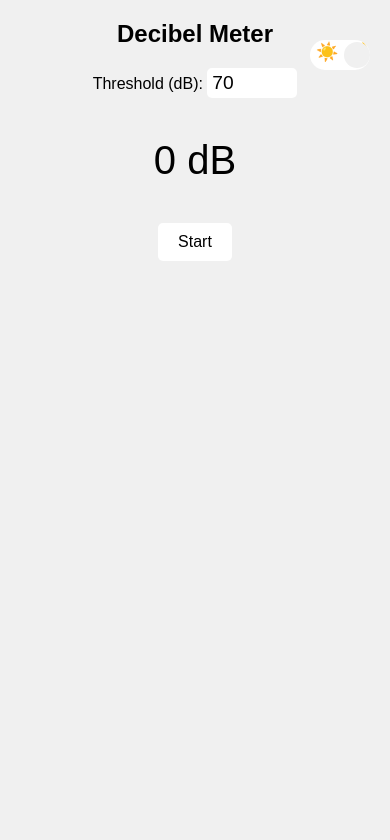
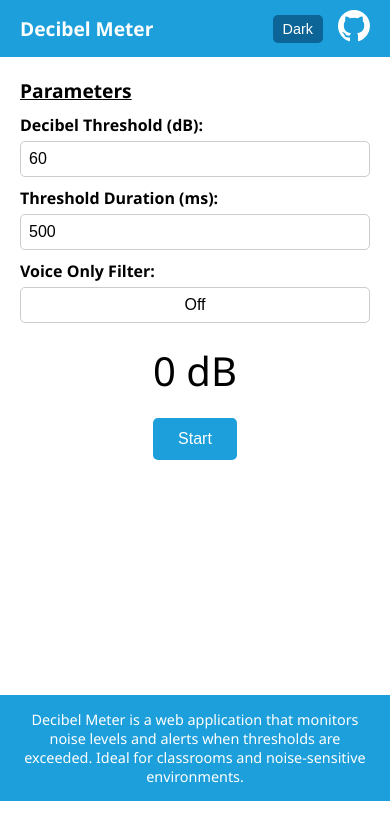
Before and after one commit to Faywyn/decibel-threshold-alert, a plain HTML site: page index.html in a window 390 px wide. Drawn offline with Linux system fonts and the light colour scheme.

Commit message:
Update style && change params

```diff
--- a/app.js
+++ b/app.js
@@ -2,14 +2,41 @@
 const startButton = document.getElementById('startButton');
 const decibelLevelDisplay = document.getElementById('decibelLevel');
 const thresholdInput = document.getElementById('threshold');
+const thresholdDurationInput = document.getElementById('thresholdDuration');
 const themeToggle = document.getElementById('themeToggle');
+const voiceOnlyToggle = document.getElementById('voiceOnlyToggle');
 
 // Variables
 let isRunning = false;
 window.rafID = null;
 window.aboveThresholdStartTime = null;
-window.thresholdDuration = 2000; // Duration in milliseconds
+window.thresholdDuration = parseInt(thresholdDurationInput.value); // Duration in milliseconds
 let wakeLock = null;
+
+// Update thresholdDuration when input changes
+thresholdDurationInput.addEventListener('input', () => {
+  window.thresholdDuration = parseInt(thresholdDurationInput.value);
+});
+
+// Voice Only filter flag
+window.voiceOnly = false;
+
+// Voice Only toggle button event listener
+voiceOnlyToggle.addEventListener('click', () => {
+  window.voiceOnly = !window.voiceOnly;
+  if (window.voiceOnly) {
+    voiceOnlyToggle.textContent = 'On';
+    voiceOnlyToggle.classList.add('active');
+    voiceOnlyToggle.classList.remove('inactive');
+  } else {
+    voiceOnlyToggle.textContent = 'Off';
+    voiceOnlyToggle.classList.add('inactive');
+    voiceOnlyToggle.classList.remove('active');
+  }
+  if (isRunning && window.updateFilterType) {
+    window.updateFilterType(window.voiceOnly);
+  }
+});
 
 // Chart variables
 const canvas = document.getElementById('decibelChart');
@@ -72,9 +99,9 @@ function updateChart(decibelValue, threshold) {
 
   // Set line style based on theme
   if (document.body.classList.contains('dark-mode')) {
-    ctx.strokeStyle = '#00bfff'; // Light blue for dark mode
+    ctx.strokeStyle = '#85d0f4'; // Lighter picton-blue for dark mode
   } else {
-    ctx.strokeStyle = '#0077ff'; // Blue for light mode
+    ctx.strokeStyle = '#0e7fbb'; // Darker picton-blue for light mode
   }
   ctx.lineWidth = 2;
   ctx.stroke();
@@ -127,16 +154,18 @@ document.addEventListener('visibilitychange', async () => {
 // Check for saved theme in localStorage
 if (localStorage.getItem('theme') === 'dark') {
   document.body.classList.add('dark-mode');
-  themeToggle.checked = true;
+  themeToggle.textContent = 'Light';
 }
 
 // Theme toggle event listener
-themeToggle.addEventListener('change', () => {
+themeToggle.addEventListener('click', () => {
   document.body.classList.toggle('dark-mode');
   if (document.body.classList.contains('dark-mode')) {
     localStorage.setItem('theme', 'dark');
+    themeToggle.textContent = 'Light';
   } else {
     localStorage.setItem('theme', 'light');
+    themeToggle.textContent = 'Dark';
   }
 });
 
--- a/index.html
+++ b/index.html
@@ -5,34 +5,77 @@
   <meta charset="UTF-8">
   <title>Decibel Meter</title>
   <meta name="viewport" content="width=device-width, initial-scale=1.0">
-  <!-- Link to the updated CSS file -->
+  <!-- Link to the CSS file -->
   <link rel="stylesheet" href="style.css">
 </head>
 
 <body>
+  <!-- Header with application name, GitHub link, and theme toggle button -->
+  <header>
+    <h1>Decibel Meter</h1>
+    <div class="header-controls">
+      <!-- Theme toggle button -->
+      <button id="themeToggle" class="theme-button">Dark</button>
+      <!-- GitHub link -->
+      <a href="https://github.com/Faywyn/decibel-threshold-alert" target="_blank" class="github-link" aria-label="GitHub Repository">
+        <!-- GitHub Logo SVG -->
+        <svg height="32" viewBox="0 0 16 16" version="1.1" width="32" aria-hidden="true">
+          <path fill-rule="evenodd" fill="currentColor" d="M8 0C3.58 0 0 3.58 0 8c0 3.54 2.29
+            6.53 5.47 7.59.4.07.55-.17.55-.38
+            0-.19-.01-.82-.01-1.49-2.01.37-2.53-.49-2.69-.94-.09-.23-.48-.94-.82-1.13-.28-.15-.68-.52-.01-.53.63-.01
+            1.08.58 1.23.82.72 1.21 1.87.87 2.33.66.07-.52.28-.87.51-1.07-1.78-.2-3.64-.89-3.64-3.95
+            0-.87.31-1.59.82-2.15-.08-.2-.36-1.02.08-2.12
+            0 0 .67-.21 2.2.82a7.65 7.65 0 0 1 2-.27c.68
+            0 1.36.09 2 .27 1.53-1.04 2.2-.82 2.2-.82.44
+            1.1.16 1.92.08 2.12.51.56.82 1.27.82 2.15
+            0 3.07-1.87 3.75-3.65 3.95.29.25.54.73.54 1.48
+            0 1.07-.01 1.93-.01 2.19 0 .21.15.46.55.38A8.013 8.013
+            0 0 0 16 8c0-4.42-3.58-8-8-8z">
+          </path>
+        </svg>
+      </a>
+    </div>
+  </header>
+
+  <!-- Main content -->
   <div class="container">
-    <h1>Decibel Meter</h1>
-    <!-- Dark Mode Toggle Switch with Sun and Moon Icons -->
-    <label class="switch" id="themeToggle">
-      <input type="checkbox">
-      <span class="slider round">
-        <span class="sun">☀️</span>
-        <span class="moon">🌙</span>
-      </span>
-    </label>
-    <div class="controls">
-      <label for="threshold">Threshold (dB): </label>
-      <input type="number" id="threshold" value="70">
+    <!-- Parameters section -->
+    <div class="parameters">
+      <h2>Parameters</h2>
+      <div class="parameter">
+        <label for="threshold">Decibel Threshold (dB):</label>
+        <input type="number" id="threshold" value="60">
+      </div>
+      <div class="parameter">
+        <label for="thresholdDuration">Threshold Duration (ms):</label>
+        <input type="number" id="thresholdDuration" value="500">
+      </div>
+      <!-- Voice Only toggle button -->
+      <div class="parameter">
+        <label for="voiceOnly">Voice Only Filter:</label>
+        <button id="voiceOnlyToggle" class="voice-button">Off</button>
+      </div>
     </div>
+
+    <!-- Decibel level display -->
     <div id="decibelLevel">0 dB</div>
+
+    <!-- Start/Stop button -->
     <button id="startButton">Start</button>
+
     <!-- Canvas for the chart -->
     <div class="chart-container">
       <canvas id="decibelChart"></canvas>
     </div>
   </div>
 
-  <!-- JavaScript file -->
+  <!-- Footer with project description -->
+  <footer>
+    <p>Decibel Meter is a web application that monitors noise levels and alerts when thresholds are exceeded. Ideal for
+      classrooms and noise-sensitive environments.</p>
+  </footer>
+
+  <!-- Include the JavaScript files -->
   <script src="sound.js"></script>
   <script src="app.js"></script>
 </body>
--- a/sound.js
+++ b/sound.js
@@ -3,10 +3,15 @@ let audioContext;
 let microphone;
 let analyser;
 let dataArray;
+let bandPassFilter;
 
 // Variables for moving average
 const decibelHistory = [];
 const historyLength = 60; // Number of samples for moving average
+
+// Variables for beeping and cooldown
+let lastBeepTime = 0; // Timestamp of the last beep sequence
+const beepCooldown = 1000; // Cooldown period in milliseconds
 
 // Function to start the decibel meter
 function startDecibelMeter() {
@@ -15,30 +20,11 @@ function startDecibelMeter() {
       audioContext = new (window.AudioContext || window.webkitAudioContext)();
       microphone = audioContext.createMediaStreamSource(stream);
 
-      // Create a band-pass filter
-      const bandPassFilter = audioContext.createBiquadFilter();
-      bandPassFilter.type = 'bandpass';
-      bandPassFilter.frequency.value = 1000; // Center frequency in Hz
-      bandPassFilter.Q = 0.707; // Quality factor
-
-      // Adjust lower and upper cutoff frequencies
-      const lowerFrequency = 300;   // Lower cutoff frequency in Hz
-      const upperFrequency = 3400;  // Upper cutoff frequency in Hz
-
-      // Calculate bandwidth and center frequency
-      const bandwidth = upperFrequency - lowerFrequency;
-      const centerFrequency = lowerFrequency + bandwidth / 2;
-
-      // Update filter parameters
-      bandPassFilter.frequency.value = centerFrequency;
-      bandPassFilter.Q = centerFrequency / bandwidth;
-
       analyser = audioContext.createAnalyser();
       analyser.fftSize = 2048;
 
-      // Connect nodes: microphone -> band-pass filter -> analyser
-      microphone.connect(bandPassFilter);
-      bandPassFilter.connect(analyser);
+      // Initialize filter and connections
+      setupFilter(window.voiceOnly);
 
       dataArray = new Uint8Array(analyser.fftSize);
 
@@ -48,6 +34,45 @@ function startDecibelMeter() {
       console.error('Error accessing the microphone:', err);
       alert('Microphone access denied or not available.');
     });
+}
+
+// Function to set up filter based on voiceOnly flag
+function setupFilter(voiceOnly) {
+  // Disconnect previous connections if any
+  if (microphone) {
+    microphone.disconnect();
+  }
+  if (bandPassFilter) {
+    bandPassFilter.disconnect();
+  }
+
+  if (voiceOnly) {
+    // Create a band-pass filter
+    bandPassFilter = audioContext.createBiquadFilter();
+    bandPassFilter.type = 'bandpass';
+
+    // Set filter frequencies for human voice
+    const lowerFrequency = 300;
+    const upperFrequency = 3400;
+    const bandwidth = upperFrequency - lowerFrequency;
+    const centerFrequency = lowerFrequency + bandwidth / 2;
+    const Q = centerFrequency / bandwidth;
+
+    bandPassFilter.frequency.value = centerFrequency;
+    bandPassFilter.Q = Q;
+
+    // Connect nodes: microphone -> band-pass filter -> analyser
+    microphone.connect(bandPassFilter);
+    bandPassFilter.connect(analyser);
+  } else {
+    // Connect microphone directly to analyser
+    microphone.connect(analyser);
+  }
+}
+
+// Function to update filter type dynamically
+function updateFilterType(voiceOnly) {
+  setupFilter(voiceOnly);
 }
 
 // Function to stop the decibel meter
@@ -63,6 +88,7 @@ function stopDecibelMeter() {
   window.aboveThresholdStartTime = null;
   decibelHistory.length = 0;
   window.dataPoints.length = 0;
+  lastBeepTime = 0; // Reset last beep time
 }
 
 // Function to update the decibel meter
@@ -97,18 +123,25 @@ function updateDecibelMeter() {
 
   const threshold = parseFloat(window.thresholdInput.value);
 
+  const currentTime = Date.now();
+
   // Check if decibel level is above threshold
   if (averageDecibels > threshold) {
     if (window.aboveThresholdStartTime === null) {
       // Record the time when the decibel level first exceeded the threshold
-      window.aboveThresholdStartTime = Date.now();
+      window.aboveThresholdStartTime = currentTime;
     } else {
       // Check if decibel level has been above threshold for more than the threshold duration
-      const elapsedTime = Date.now() - window.aboveThresholdStartTime;
+      const elapsedTime = currentTime - window.aboveThresholdStartTime;
       if (elapsedTime >= window.thresholdDuration) {
-        // Play three fast beeps and reset the start time to prevent repeated alerts
-        playBeep();
-        window.aboveThresholdStartTime = null; // Reset to avoid multiple triggers
+        // Check if cooldown period has passed since the last beep
+        if (currentTime - lastBeepTime >= beepCooldown) {
+          // Play three fast beeps and update the last beep time
+          playBeep();
+          lastBeepTime = currentTime;
+        }
+        // Reset aboveThresholdStartTime to avoid immediate re-trigger
+        window.aboveThresholdStartTime = currentTime;
       }
     }
   } else {
@@ -163,3 +196,4 @@ function playBeep() {
 // Expose functions to app.js
 window.startDecibelMeter = startDecibelMeter;
 window.stopDecibelMeter = stopDecibelMeter;
+window.updateFilterType = updateFilterType;
--- a/style.css
+++ b/style.css
@@ -1,55 +1,159 @@
-/* Base styles */
 body {
-  font-family: Arial, sans-serif;
+  font-family: 'Segoe UI', Tahoma, Geneva, Verdana, sans-serif;
   margin: 0;
   padding: 0;
   transition: background-color 0.3s, color 0.3s;
+  background-color: #ffffff;
+  color: #000000;
+  overflow: hidden
 }
 
-/* No selection highlight */
-::selection {
-  background-color: transparent;
+/* Picton Blue Color Theme */
+:root {
+  --picton-blue-50: #f1f9fe;
+  --picton-blue-100: #e2f2fc;
+  --picton-blue-200: #bee5f9;
+  --picton-blue-300: #85d0f4;
+  --picton-blue-400: #57bfee;
+  --picton-blue-500: #1c9fdb;
+  --picton-blue-600: #0e7fbb;
+  --picton-blue-700: #0d6597;
+  --picton-blue-800: #0f577d;
+  --picton-blue-900: #124868;
+  --picton-blue-950: #0c2e45;
 }
 
+/* Header styling */
+header {
+  display: flex;
+  align-items: center;
+  justify-content: space-between;
+  background-color: var(--picton-blue-500);
+  color: #ffffff;
+  padding: 10px 20px;
+}
+
+header h1 {
+  margin: 0;
+  font-size: 1.5em;
+  color: inherit;
+}
+
+.header-controls {
+  display: flex;
+  align-items: center;
+}
+
+.github-link {
+  color: #ffffff;
+  text-decoration: none;
+  margin-left: 15px;
+}
+
+.github-link svg {
+  fill: currentColor;
+}
+
+.github-link:hover {
+  color: var(--picton-blue-200);
+}
+
+/* Theme toggle button */
+.theme-button {
+  padding: 8px 12px;
+  font-size: 1em;
+  background-color: var(--picton-blue-700);
+  color: #ffffff;
+  border: none;
+  border-radius: 5px;
+  cursor: pointer;
+}
+
+.theme-button:hover {
+  background-color: var(--picton-blue-600);
+}
 
 /* Container styling */
 .container {
   max-width: 800px;
   margin: 20px auto;
   padding: 0 20px;
-  text-align: center;
-  position: relative;
 }
 
-/* Responsive typography */
-h1 {
-  font-size: 2em;
+/* Parameters section */
+.parameters {
+  margin-top: 20px;
 }
 
+.parameters h2 {
+  margin-bottom: 10px;
+  font-size: 1.2em;
+  text-decoration: underline;
+}
+
+.parameter {
+  margin-bottom: 10px;
+}
+
+.parameter label {
+  display: block;
+  font-weight: bold;
+  margin-bottom: 5px;
+}
+
+.parameter input,
+.parameter button {
+  width: 100%;
+  padding: 8px;
+  font-size: 1em;
+  box-sizing: border-box;
+  border: 1px solid #cccccc;
+  border-radius: 5px;
+  background-color: #ffffff;
+  color: #000000;
+}
+
+/* Voice Only toggle button */
+.voice-button {
+  cursor: pointer;
+}
+
+.voice-button.active {
+  background-color: var(--picton-blue-500);
+  color: #ffffff;
+}
+
+.voice-button.inactive {
+  background-color: #ffffff;
+  color: #000000;
+}
+
+.voice-button:hover {
+  background-color: var(--picton-blue-100);
+}
+
+/* Decibel level display */
 #decibelLevel {
   font-size: 3em;
+  text-align: center;
   margin: 20px 0;
 }
 
-input[type="number"] {
-  font-size: 1.5em;
-  width: 100px;
+/* Start/Stop button */
+#startButton {
+  display: block;
+  margin: 0 auto;
+  padding: 15px 30px;
+  font-size: 1.2em;
+  background-color: var(--picton-blue-500);
+  color: #ffffff;
+  border: none;
+  border-radius: 5px;
+  cursor: pointer;
 }
 
-button {
-  font-size: 1.2em;
-  padding: 10px 20px;
-  cursor: pointer;
-  border: none;
-  border-radius: 5px;
-}
-
-button:hover {
-  opacity: 0.9;
-}
-
-.controls {
-  margin: 20px 0;
+#startButton:hover {
+  background-color: var(--picton-blue-600);
 }
 
 /* Chart styling */
@@ -57,7 +161,8 @@ button:hover {
   position: relative;
   width: 100%;
   padding-top: 50%;
-  /* Aspect ratio of 2:1 (height/width = 0.5) */
+  /* Aspect ratio */
+  margin-top: 20px;
 }
 
 #decibelChart {
@@ -68,35 +173,18 @@ button:hover {
   height: 100%;
 }
 
-/* Light mode styles */
-body {
-  background-color: #f0f0f0;
-  color: #000;
+/* Footer styling */
+footer {
+  background-color: var(--picton-blue-500);
+  color: #ffffff;
+  text-align: center;
+  padding: 15px 20px;
+  margin-top: 40px;
 }
 
-button {
-  background-color: #ffffff;
-  color: #000000;
-}
-
-input[type="number"] {
-  background-color: #ffffff;
-  color: #000000;
-  border: 1px solid #ccc;
-  border-radius: 5px;
-  padding: 5px;
-  border: none;
-  height: 20px;
-  width: 50px;
-  font-size: 1em;
-}
-
-input[type="number"]:focus {
-  outline: none;
-}
-
-#decibelLevel {
-  padding: 20px;
+footer p {
+  margin: 0;
+  font-size: 0.9em;
 }
 
 /* Dark mode styles */
@@ -105,100 +193,71 @@ body.dark-mode {
   color: #ffffff;
 }
 
-body.dark-mode button {
-  background-color: #1e1e1e;
+body.dark-mode header,
+body.dark-mode footer {
+  background-color: var(--picton-blue-900);
+}
+
+body.dark-mode .github-link {
   color: #ffffff;
 }
 
-body.dark-mode input[type="number"] {
+body.dark-mode .theme-button {
+  background-color: var(--picton-blue-700);
+  color: #ffffff;
+}
+
+body.dark-mode .theme-button:hover {
+  background-color: var(--picton-blue-600);
+}
+
+body.dark-mode #startButton {
+  background-color: var(--picton-blue-700);
+  color: #ffffff;
+}
+
+body.dark-mode #startButton:hover {
+  background-color: var(--picton-blue-600);
+}
+
+body.dark-mode .parameter input,
+body.dark-mode .parameter button {
   background-color: #1e1e1e;
   color: #ffffff;
-  border: 1px solid #444;
+  border: 1px solid #444444;
 }
 
-/* Toggle Switch Styles */
-.switch {
-  border-radius: 34px;
-  position: absolute;
-  top: 20px;
-  right: 20px;
-  width: 60px;
-  height: 30px;
-  cursor: pointer;
-  background-color: #ffffff;
+body.dark-mode .voice-button.active {
+  background-color: var(--picton-blue-700);
+  color: #ffffff;
 }
 
-body.dark-mode .switch {
-  background-color: #2e2e2e;
+body.dark-mode .voice-button:hover {
+  background-color: var(--picton-blue-800);
 }
 
-.switch input {
-  opacity: 0;
-  width: 0;
-  height: 0;
-}
-
-.slider {
-  position: absolute;
-  transition: background-color 0.4s;
-}
-
-/* The toggle thumb */
-.slider:before {
-  background-color: #f0f0f0;
-  position: absolute;
-  content: "";
-  height: 26px;
-  width: 26px;
-  border-radius: 50%;
-  top: 2px;
-  /* Changed from bottom: 4px; to top: 4px; */
-  transition: transform 0.4s;
-  z-index: 2;
-}
-
-/* Sun and Moon Icons */
-.slider .sun,
-.slider .moon {
-  position: absolute;
-  font-size: 18px;
-  transition: opacity 0.4s;
-  top: 1px;
-}
-
-.slider .sun {
-  right: 5px;
-}
-
-.slider .moon {
-  left: 3px;
-}
-
-/* When checked */
-.switch input:checked+.slider:before {
-  transform: translateX(-30px);
-}
-
-body.dark-mode .slider:before {
-  background-color: #121212;
+body.dark-mode h1,
+body.dark-mode footer p {
+  color: #ffffff;
 }
 
 /* Responsive adjustments */
 @media (max-width: 600px) {
+  header h1 {
+    font-size: 1.2em;
+  }
+
+  .theme-button {
+    font-size: 0.9em;
+    padding: 6px 10px;
+  }
+
   #decibelLevel {
     font-size: 2.5em;
   }
 
-  input[type="number"] {
-    font-size: 1.2em;
-    width: 80px;
-  }
-
-  button {
+  #startButton {
+    padding: 12px 25px;
     font-size: 1em;
   }
-
-  h1 {
-    font-size: 1.5em;
-  }
 }
```
Also changed, not shown: 1 other file.
